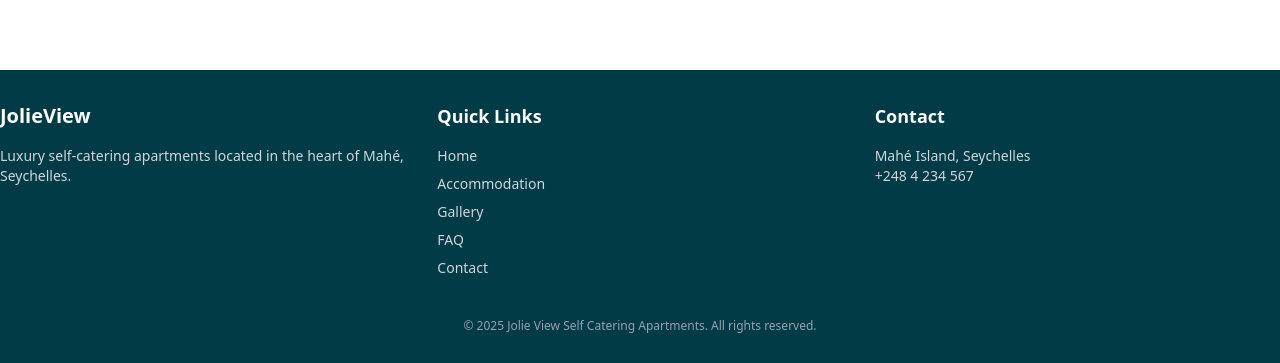
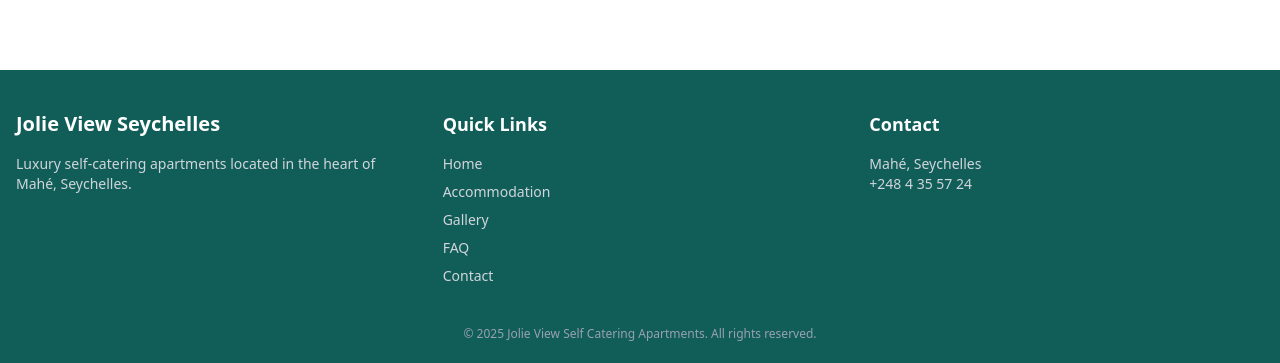
Before and after one commit to DovahSeb/jolieview-self-catering, an Angular app: page / in a window 1280 px wide. Shown: the part 1368-1731 px from the top of the page. Built offline with nearby package versions, Linux system fonts and the light colour scheme.

Commit message:
Minor UI tweaks on footer component

```diff
--- a/src/app/shared/components/footer/footer.component.css
+++ b/src/app/shared/components/footer/footer.component.css
@@ -0,0 +1,7 @@
+footer{
+    background: #115e59;
+}
+
+.footer-section{
+    margin-top: 1rem;
+}
--- a/src/app/shared/components/footer/footer.component.html
+++ b/src/app/shared/components/footer/footer.component.html
@@ -1,26 +1,26 @@
-<footer class="bg-[#003B46] text-white py-8 mt-12">
-    <div class="max-w-7xl mx-auto grid md:grid-cols-3 gap-8">
-      <div>
-        <h2 class="text-xl font-bold mb-4">JolieView</h2>
+<footer class="text-white py-6 mt-12">
+  <div class="max-w-7xl mx-auto grid md:grid-cols-3 gap-8 px-4">
+    <div class="footer-section">
+      <h2 class="text-xl font-bold mb-4">Jolie View Seychelles</h2>
       <p class="text-sm text-gray-300">Luxury self-catering apartments located in the heart of Mahé, Seychelles.</p>
     </div>
 
-      <div>
+    <div class="footer-section">
       <h3 class="text-lg font-semibold mb-4">Quick Links</h3>
       <ul class="space-y-2 text-sm text-gray-300">
         <li><a routerLink="/" class="hover:text-white">Home</a></li>
-          <li><a routerLink="/accommodation" class="hover:text-white">Accommodation</a></li>
+        <li><a routerLink="/accommodations" class="hover:text-white">Accommodation</a></li>
         <li><a routerLink="/gallery" class="hover:text-white">Gallery</a></li>
         <li><a routerLink="/faq" class="hover:text-white">FAQ</a></li>
         <li><a routerLink="/contact" class="hover:text-white">Contact</a></li>
       </ul>
     </div>
 
-      <div>
+    <div class="footer-section">
       <h3 class="text-lg font-semibold mb-4">Contact</h3>
       <p class="text-sm text-gray-300">
-          Mahé Island, Seychelles<br>
-          +248 4 234 567<br>
+        Mahé, Seychelles<br>
+        +248 4 35 57 24<br>
       </p>
     </div>
   </div>
--- a/src/app/shared/components/footer/footer.component.ts
+++ b/src/app/shared/components/footer/footer.component.ts
@@ -1,9 +1,10 @@
 import { Component } from '@angular/core';
+import { RouterModule } from '@angular/router';
 
 @Component({
   selector: 'app-footer',
   standalone: true,
-  imports: [],
+  imports: [RouterModule],
   templateUrl: './footer.component.html',
   styleUrl: './footer.component.css'
 })
```
Lines whose indentation alone changed are shown as unchanged.
